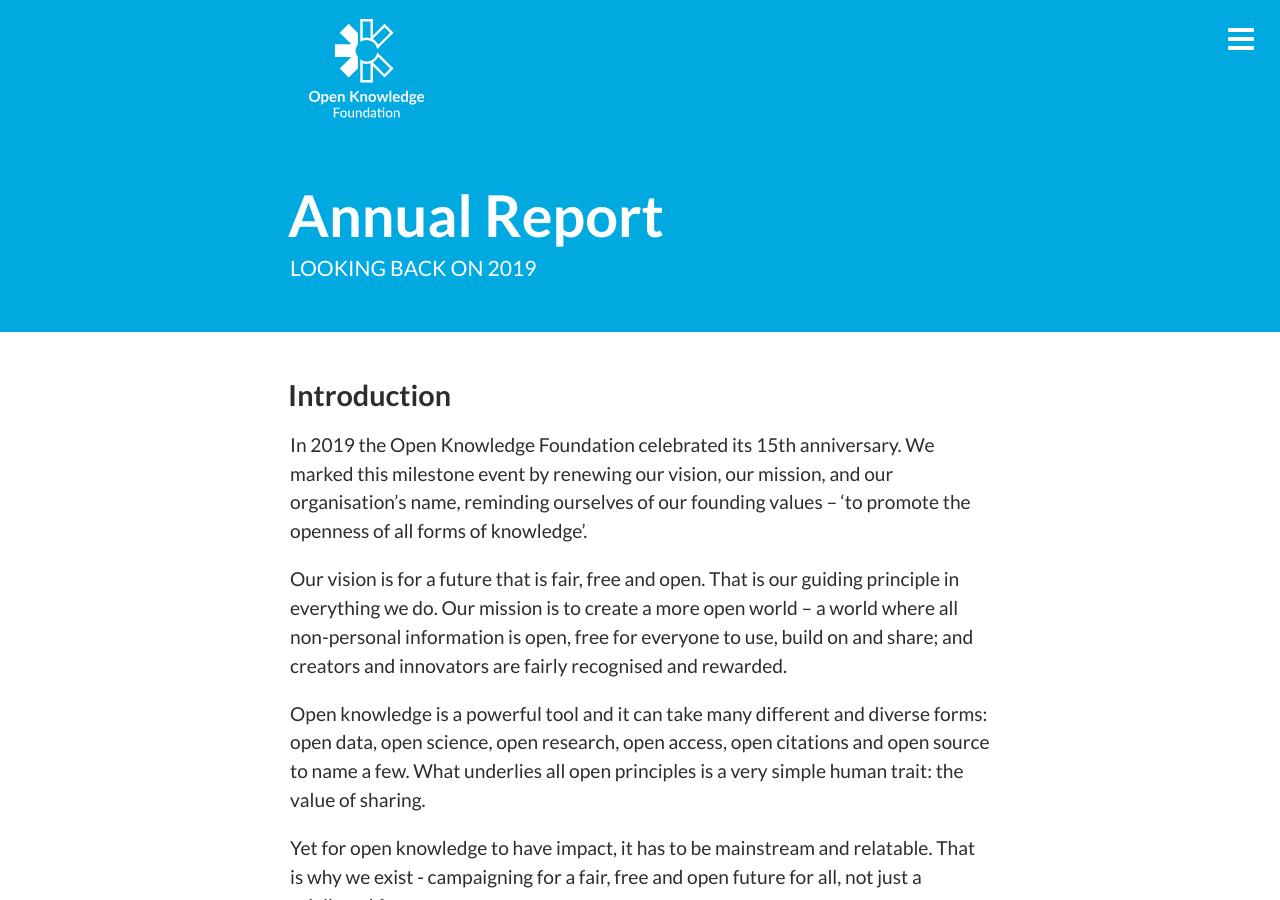
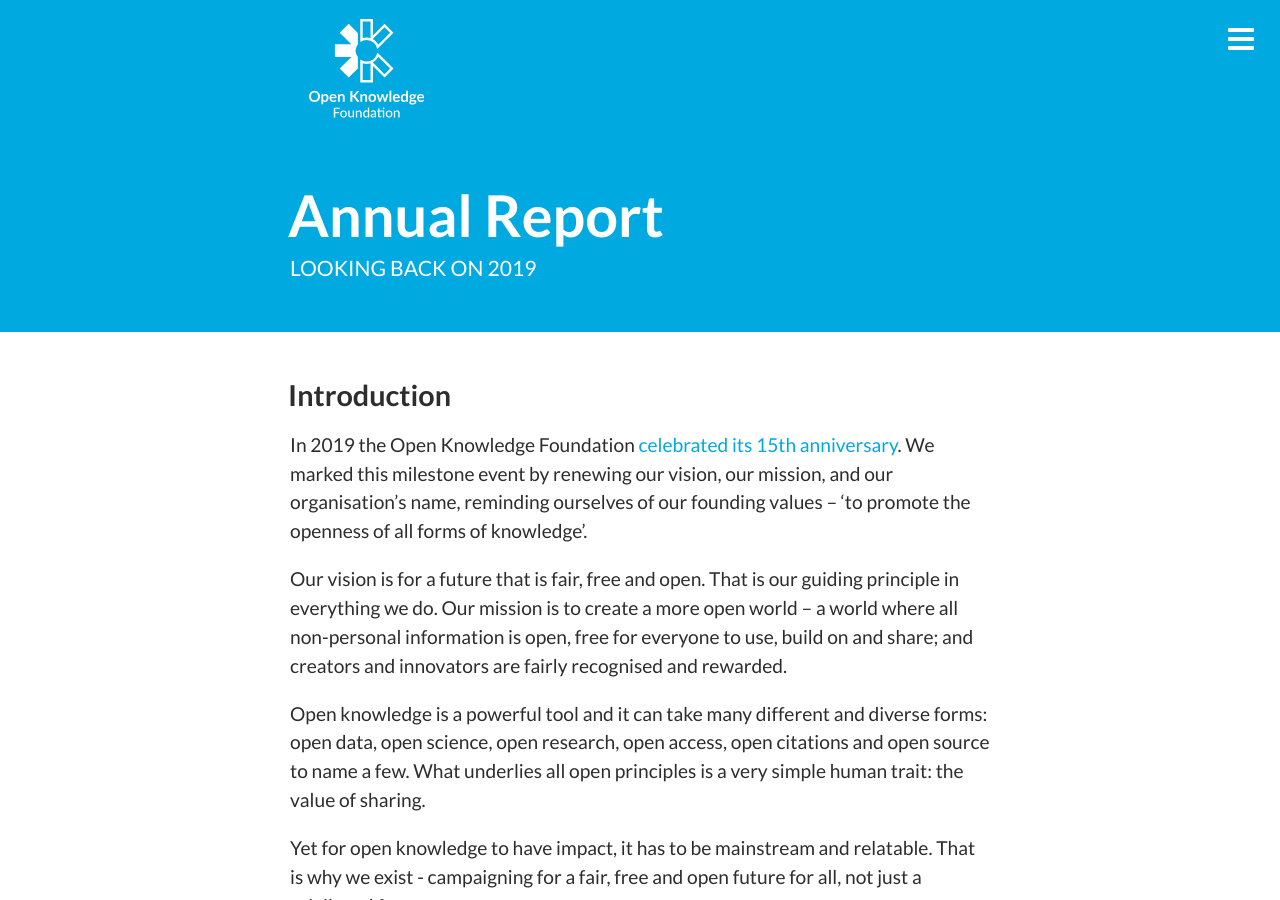
Before and after one commit to okfn/annual-report-2019, a Jekyll site: the page built from index.html, in a window 1280 px wide and 900 px high. Built offline with Jekyll 4.4.1, drawn with Linux system fonts in a browser that asks for light colours; some web fonts are replaced; comment, search, counter and statistics services are not loaded; part of the change alters nothing that is shown.

```diff
--- a/_data/content.yml
+++ b/_data/content.yml
@@ -1,6 +1,6 @@
 - section: Introduction
   text: |
-    In 2019 the Open Knowledge Foundation celebrated its 15th anniversary. We marked this milestone event by renewing our vision, our mission, and our organisation’s name, reminding ourselves of our founding values – ‘to promote the openness of all forms of knowledge’.
+    In 2019 the Open Knowledge Foundation [celebrated its 15th anniversary](https://blog.okfn.org/2019/05/20/for-a-fair-free-and-open-future-celebrating-15-years-of-the-open-knowledge-foundation/). We marked this milestone event by renewing our vision, our mission, and our organisation’s name, reminding ourselves of our founding values – ‘to promote the openness of all forms of knowledge’.
 
     Our vision is for a future that is fair, free and open. That is our guiding principle in everything we do. Our mission is to create a more open world – a world where all non-personal information is open, free for everyone to use, build on and share; and creators and innovators are fairly recognised and rewarded.
 
```
